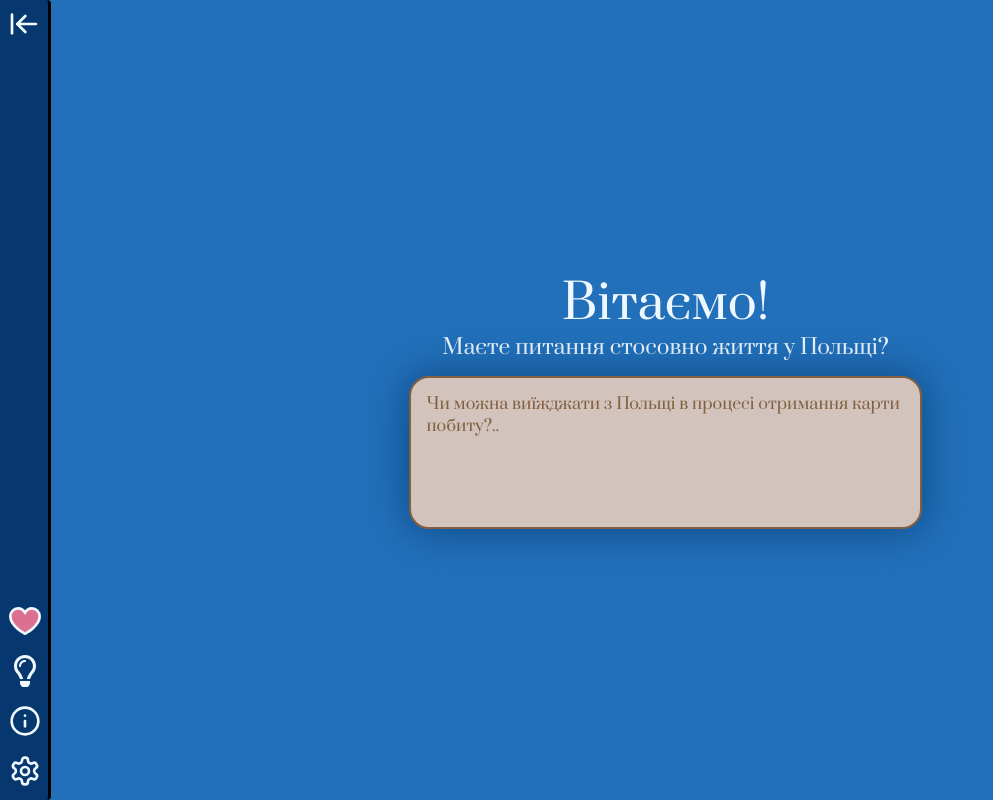
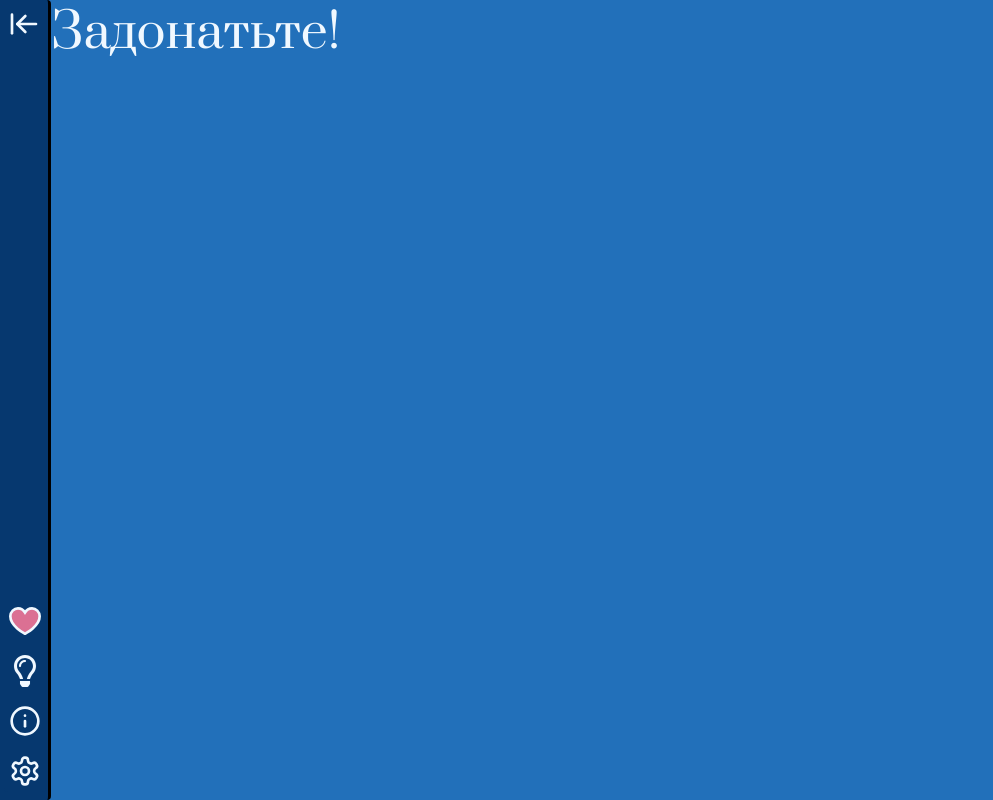
Before and after one commit to vvvvvaves/chatbot-ua-frontend, a React (Vite) app: page /donate in a window 1280 px wide. Shown: the whole page, without its empty margins (0-993 px from the left). Built offline with nearby package versions, Linux system fonts and the light colour scheme.

Commit message:
Set up router

```diff
--- a/package.json
+++ b/package.json
@@ -12,7 +12,8 @@
   "dependencies": {
     "react": "^19.0.0",
     "react-dom": "^19.0.0",
-    "react-icons": "^5.5.0"
+    "react-icons": "^5.5.0",
+    "react-router-dom": "^7.6.0"
   },
   "devDependencies": {
     "@eslint/js": "^9.22.0",
--- a/src/App.css
+++ b/src/App.css
@@ -5,3 +5,43 @@
   background-color: #2270BA;
   overflow: hidden;
 }
+
+.content {
+  display: flex;
+  flex: 1;
+  width: 100%;
+  height: 100%;
+}
+
+h1 {
+  font-family: Prata;
+  font-size: min(3rem, 6vw);
+  height: min(3rem, 6vw);
+  color: aliceblue;
+  backface-visibility: hidden;
+  transform: translateZ(0);
+  -webkit-font-smoothing: subpixel-antialiased;
+  font-weight: normal;
+  /* text-shadow: 1px 1px black; */
+  /* background-color: red; */
+}
+
+h2 {
+  font-family: Prata;
+  font-size: min(21px, max(18px, 3.4vw));
+  width: 120%;
+  min-width: 23rem;
+  color: aliceblue;
+  text-align: center;
+  backface-visibility: hidden;
+  transform: translateZ(0);
+  -webkit-font-smoothing: subpixel-antialiased;
+  font-weight: normal;
+  /* text-shadow: 1px 0px black; */
+  /* background-color: red; */
+}
+
+h1, h2 {
+  margin-top: 0;
+  margin-bottom: 0.9rem;
+}
--- a/src/App.tsx
+++ b/src/App.tsx
@@ -1,17 +1,22 @@
 import "./App.css";
 import Sidebar from "./components/Sidebar";
-import ChatPage from "./components/ChatPage";
-
+import ChatPage from "./pages/ChatPage";
+import { BrowserRouter as Router, Route, Routes } from "react-router-dom";
+import Donate from "./pages/Donate";
 
 function App() {
   return (
-    <>
-    <div className="app">
-      <Sidebar />
-      <ChatPage />
-    </div>
-
-    </>
+    <Router>
+      <div className="app">
+        <Sidebar />
+        <div className="content">
+          <Routes>
+            <Route path="/" element={<ChatPage />} />
+            <Route path="/donate" element={<Donate />} />
+          </Routes>
+        </div>
+      </div>
+    </Router>
   );
 }
 
--- a/src/components/ChatArea.css
+++ b/src/components/ChatArea.css
@@ -10,39 +10,6 @@
   flex-direction: column;
   justify-content: center;
   align-items: center;
-}
-
-.greeting-h1 {
-  font-family: Prata;
-  font-size: min(3rem, 6vw);
-  height: min(3rem, 6vw);
-  color: aliceblue;
-  backface-visibility: hidden;
-  transform: translateZ(0);
-  -webkit-font-smoothing: subpixel-antialiased;
-  font-weight: normal;
-  /* text-shadow: 1px 1px black; */
-  /* background-color: red; */
-}
-
-.greeting-h2 {
-  font-family: Prata;
-  font-size: min(21px, max(18px, 3.4vw));
-  width: 120%;
-  min-width: 23rem;
-  color: aliceblue;
-  text-align: center;
-  backface-visibility: hidden;
-  transform: translateZ(0);
-  -webkit-font-smoothing: subpixel-antialiased;
-  font-weight: normal;
-  /* text-shadow: 1px 0px black; */
-  /* background-color: red; */
-}
-
-h1, h2 {
-  margin-top: 0;
-  margin-bottom: 0.9rem;
 }
 
 .chat-input {
--- a/src/components/ChatArea.tsx
+++ b/src/components/ChatArea.tsx
@@ -2,9 +2,9 @@ import "./ChatArea.css";
 
 function ChatArea() {
   return <div className="chat-area">
-    <h1 className="greeting-h1">Вітаємо!</h1>
+    <h1>Вітаємо!</h1>
     {/* <h2 className="greeting-h2">Цей чат відповідає на питання щодо життя та легалізації українців у Польщі</h2> */}
-    <h2 className="greeting-h2">Маєте питання стосовно життя у Польщі?</h2>
+    <h2>Маєте питання стосовно життя у Польщі?</h2>
     <textarea placeholder={"Чи можна виїжджати з Польщі в процесі отримання карти побиту?.."} className="chat-input" />
   </div>;
 }
--- a/src/components/Sidebar.tsx
+++ b/src/components/Sidebar.tsx
@@ -1,16 +1,16 @@
 import { LuArrowLeftToLine } from "react-icons/lu";
-import { useState } from 'react';
-import SidebarData from './SidebarData'
-import { Link } from 'react-router-dom'
-
+import { useState } from "react";
+import SidebarData from "./SidebarData";
+import { Link } from "react-router-dom";
 
 import "./Sidebar.css";
 
 function Sidebar() {
+  const [sidebar, setSidebar] = useState(false);
 
-  const [sidebar, setSidebar] = useState(false)
-
-  const showSidebar = () => { setSidebar(sidebar => !sidebar) }
+  const showSidebar = () => {
+    setSidebar((sidebar) => !sidebar);
+  };
 
   return (
     <div className={sidebar ? "sidebar active" : "sidebar"}>
@@ -19,12 +19,14 @@ function Sidebar() {
       </div>
       <div className="chat-history"></div>
       <ul className="sidebar-list">
-      {SidebarData.map((item, index) => {
-        return (<li key={index} className={item.cName}>
-           {item.icon}
-           <span className= "sidebar-text">{item.title}</span>
-        </li>);
-      })}
+        {SidebarData.map((item, index) => {
+          return (
+            <li key={index} className={item.cName}>
+              {item.icon}
+              <span className="sidebar-text">{item.title}</span>
+            </li>
+          );
+        })}
       </ul>
     </div>
   );
--- a/src/components/SidebarData.tsx
+++ b/src/components/SidebarData.tsx
@@ -3,8 +3,6 @@ import { FaRegLightbulb } from "react-icons/fa";
 import { GoHeartFill } from "react-icons/go";
 
 const SidebarData = [
-
-
   {
     title: "Donate",
     icon: <GoHeartFill className="donate-icon" size={"2rem"} />,
--- /dev/null
+++ b/src/pages/Donate.css
@@ -0,0 +1,11 @@
+.donate {
+  width: 100%;
+  min-width: 23rem;
+  height: 100vh;
+  /* background-color: green; */
+  flex: 1 1 auto;
+  display: flex;
+  flex-direction: column;
+  justify-content: center;
+  align-items: start;
+}
--- /dev/null
+++ b/src/pages/Donate.tsx
@@ -0,0 +1,9 @@
+function Donate() {
+  return (
+    <div className="donate">
+      <h1>Задонатьте!</h1>
+    </div>
+  );
+}
+
+export default Donate;
```
Also changed, not shown: src/pages/ChatPage.tsx (renamed from src/components/ChatPage.tsx, +4 -4 lines), src/pages/ChatPage.css (renamed from src/components/ChatPage.css), 1 other file (tests, documents, lock files or other folders).
